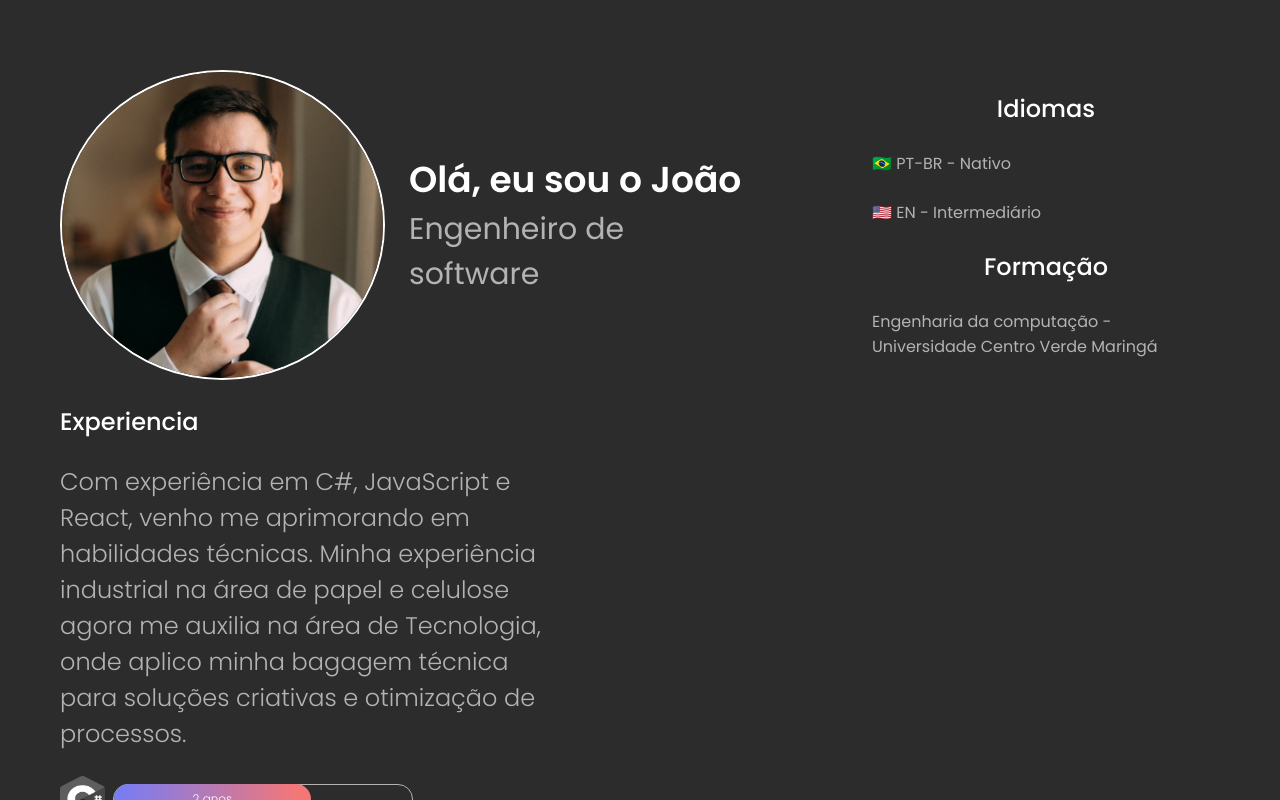
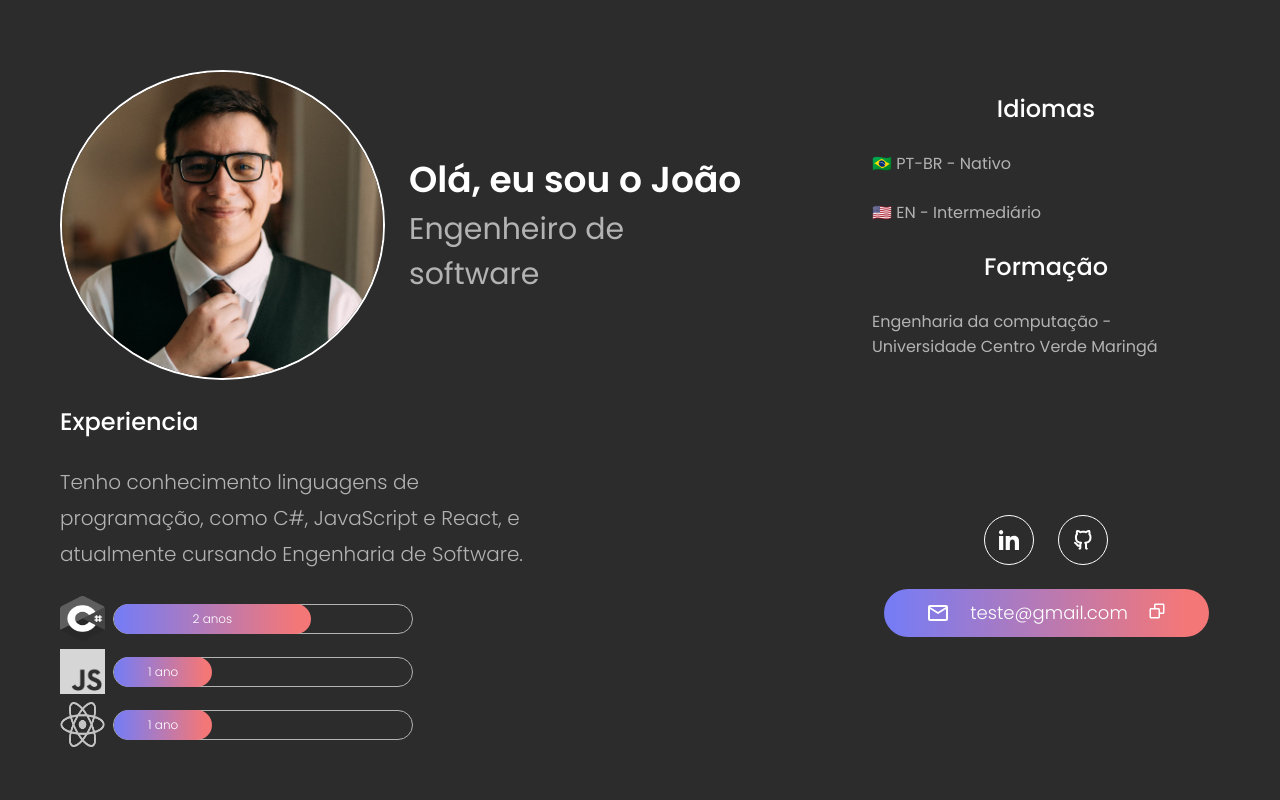
Before and after one commit to jvolive/portfolio, a Next.js app: page / in a window 1280 px wide. Built offline with nearby package versions, Linux system fonts and the light colour scheme.

Commit message:
finish buttons component

```diff
--- a/package.json
+++ b/package.json
@@ -16,7 +16,9 @@
     "eslint-config-next": "13.4.19",
     "next": "^13.4.19",
     "react": "^18.2.0",
+    "react-copy-to-clipboard": "^5.1.0",
     "react-dom": "^18.2.0",
+    "react-icons": "^4.11.0",
     "sass": "^1.66.1",
     "typescript": "5.2.2",
     "usehooks-ts": "^2.9.1"
--- /dev/null
+++ b/src/app/components/buttons/email/email-btns.scss
@@ -0,0 +1,39 @@
+.btn-email {
+  background: linear-gradient(90deg, #777cf4 2.62%, #f47777 93.38%);
+  border-radius: 24px;
+  width: 325px;
+  padding: 12px;
+  text-align: center;
+  text-decoration: none;
+
+  color: var(--text-primary);
+  font-weight: 200;
+  font-size: 18px;
+  line-height: 20px;
+  border: none;
+
+  display: flex;
+  align-items: center;
+  gap: 20px;
+  justify-content: center;
+}
+.notification {
+  background: linear-gradient(90deg, #777cf4 2.62%, #f47777 93.38%);
+  border-radius: 24px;
+  width: 325px;
+  padding: 12px;
+  text-align: center;
+  text-decoration: none;
+
+  color: var(--text-primary);
+  font-weight: 200;
+  font-size: 18px;
+  line-height: 20px;
+  text-transform: uppercase;
+  border: none;
+
+  display: flex;
+  align-items: center;
+  gap: 20px;
+  justify-content: center;
+}
--- /dev/null
+++ b/src/app/components/buttons/email/email-btns.tsx
@@ -0,0 +1,45 @@
+"use client";
+
+import React, { useState } from "react";
+import { BiCopy } from "react-icons/bi";
+import { BsCheck2All } from "react-icons/bs";
+import { EmailIcon } from "../../icons/email-icon";
+import "./email-btns.scss";
+
+export function EmailBtns() {
+  const [copied, setCopied] = useState("");
+  const [isCopied, setIsCopied] = useState(false);
+
+  const staticText = "teste@gmail.com"; // Altere o valor para o email desejado
+
+  const handleCopy = () => {
+    if (staticText) {
+      navigator.clipboard.writeText(staticText).then(() => {
+        setCopied(staticText);
+        setIsCopied(true);
+        setTimeout(() => {
+          setIsCopied(false);
+        }, 2000);
+      });
+    }
+  };
+
+  return (
+    <div>
+      {isCopied ? (
+        <div className="notification">
+          <BsCheck2All />
+          Email copiado
+        </div>
+      ) : (
+        <div className="btn-email" onClick={handleCopy}>
+          <EmailIcon />
+          <span>{staticText}</span>
+          <span>
+            <BiCopy />
+          </span>
+        </div>
+      )}
+    </div>
+  );
+}
--- a/src/app/components/social-btns/social-btns.tsx
+++ b/src/app/components/buttons/social/social-btns.tsx
@@ -1,5 +1,5 @@
-import { GitHubIcon } from "../icons/github-icon";
-import { LinkedInIcon } from "../icons/linkedin";
+import { GitHubIcon } from "../../icons/github-icon";
+import { LinkedInIcon } from "../../icons/linkedin";
 
 import "./social-btns.scss";
 
--- a/src/app/components/experience/experience.scss
+++ b/src/app/components/experience/experience.scss
@@ -74,7 +74,7 @@
   @media (min-width: 768px) {
     align-items: start;
     p {
-      font-size: 24px;
+      font-size: 20px;
       line-height: 36px;
       text-align: start;
     }
--- a/src/app/components/experience/experience.tsx
+++ b/src/app/components/experience/experience.tsx
@@ -8,10 +8,8 @@ export function Experience() {
     <div className="experience">
       <SectionTitle text="Experiencia" />
       <p>
-        Com experiência em C#, JavaScript e React, venho me aprimorando em
-        habilidades técnicas. Minha experiência industrial na área de papel e
-        celulose agora me auxilia na área de Tecnologia, onde aplico minha
-        bagagem técnica para soluções criativas e otimização de processos.
+        Tenho conhecimento linguagens de programação, como C#, JavaScript e
+        React, e atualmente cursando Engenharia de Software.
       </p>
       <div className="experience-time">
         <div className="experience-language">
--- a/src/app/page.tsx
+++ b/src/app/page.tsx
@@ -1,9 +1,8 @@
 import { Experience } from "./components/experience/experience";
 import { Header } from "./components/header/header";
-import { EmailIcon } from "./components/icons/email-icon";
 import { Info } from "./components/information/information";
-import { SocialBtns } from "./components/social-btns/social-btns";
-//import Clipboard from "./components/clipboard/clipboard";
+import { SocialBtns } from "./components/buttons/social/social-btns";
+import { EmailBtns } from "./components/buttons/email/email-btns";
 
 import "./styles/home.scss";
 
@@ -15,11 +14,7 @@ export default function Home() {
       <Info />
       <div className="buttons">
         <SocialBtns />
-        <a className="btn-primary" href="">
-          Entre em contato
-          {/* <Clipboard /> */}
-          <EmailIcon />
-        </a>
+        <EmailBtns />
       </div>
     </main>
   );
--- a/src/app/styles/home.scss
+++ b/src/app/styles/home.scss
@@ -18,27 +18,6 @@
     gap: 24px;
     width: 100%;
     grid-area: btns;
-
-    .btn-primary {
-      background: linear-gradient(90deg, #777cf4 2.62%, #f47777 93.38%);
-      border-radius: 24px;
-      width: 325px;
-      padding: 12px;
-      text-align: center;
-      text-decoration: none;
-
-      color: var(--text-primary);
-      font-weight: 500;
-      font-size: 20px;
-      line-height: 30px;
-      text-transform: uppercase;
-      border: none;
-
-      display: flex;
-      align-items: center;
-      gap: 20px;
-      justify-content: center;
-    }
   }
 }
 
@@ -53,7 +32,6 @@
     justify-content: space-between;
     grid-template-areas:
       "header info"
-      "experience empty-1"
-      "empty-2 btns";
+      "experience btns";
   }
 }
```
Also changed, not shown: src/app/components/buttons/social/social-btns.scss (renamed from src/app/components/social-btns/social-btns.scss), src/app/components/clipboard/clipboard.tsx (deleted), 1 other file (tests, documents, lock files or other folders).
